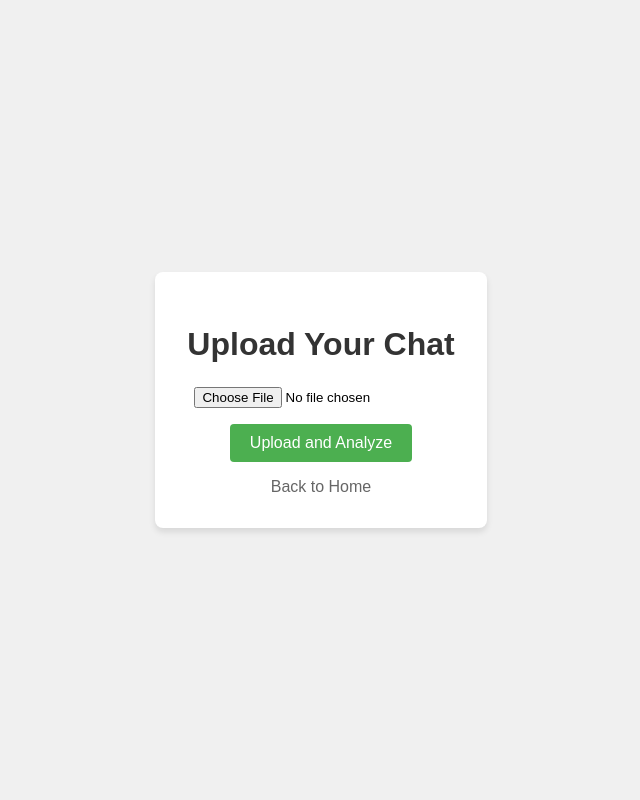
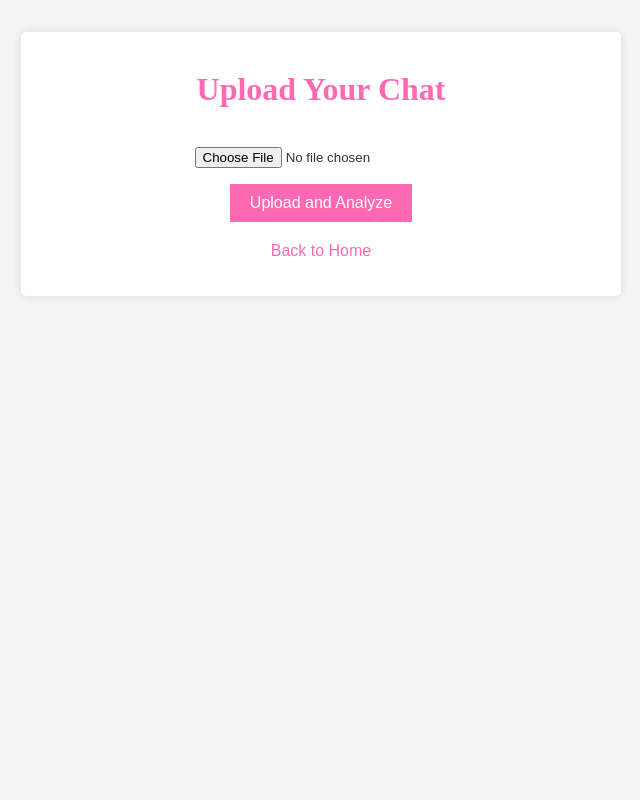
Before and after one commit to pritpalcodes/chat-insights-generator-deployed, a Flask app: page /upload in a window 1280 px wide. Shown: the whole page, without its empty margins (319-959 px from the left). Run offline with Flask 2, Linux system fonts and the light colour scheme.

Commit message:
added a different font

```diff
--- a/app.py
+++ b/app.py
@@ -1,4 +1,5 @@
-from flask import Flask, render_template, request, redirect, url_for, send_from_directory
+from flask import Flask, render_template, request, redirect, url_for, flash
+from werkzeug.utils import secure_filename
 import pandas as pd
 import re
 from collections import Counter
@@ -8,92 +9,101 @@ import calendar
 
 app = Flask(__name__)
 app.config['UPLOAD_FOLDER'] = 'uploads/'
+app.config['ALLOWED_EXTENSIONS'] = {'txt'}  # Add this line
+
+def allowed_file(filename):
+    return '.' in filename and \
+           filename.rsplit('.', 1)[1].lower() in app.config['ALLOWED_EXTENSIONS']
 
 def analyze_chat(file_path):
-    with open(file_path, 'r', encoding='utf-8') as file:
-        lines = file.readlines()
+    try:
+        with open(file_path, 'r', encoding='utf-8') as file:
+            lines = file.readlines()
 
-    # Parsing the chat data
-    data = []
-    for line in lines:
-        match = re.match(r'(\d{2}/\d{2}/\d{4}), (\d{2}:\d{2}) - (.*?): (.*)', line)
-        if match:
-            date, time, sender, message = match.groups()
-            data.append([date, time, sender, message])
+        # Parsing the chat data
+        data = []
+        for line in lines:
+            match = re.match(r'(\d{2}/\d{2}/\d{4}), (\d{2}:\d{2}) - (.*?): (.*)', line)
+            if match:
+                date, time, sender, message = match.groups()
+                data.append([date, time, sender, message])
 
-    # Create a DataFrame
-    df = pd.DataFrame(data, columns=['Date', 'Time', 'Sender', 'Message'])
+        # Create a DataFrame
+        df = pd.DataFrame(data, columns=['Date', 'Time', 'Sender', 'Message'])
 
-    # Convert Date to datetime and extract the day of the week
-    df['Date'] = pd.to_datetime(df['Date'], format='%d/%m/%Y')
-    df['Day of Week'] = df['Date'].dt.day_name()
+        # Convert Date to datetime and extract the day of the week
+        df['Date'] = pd.to_datetime(df['Date'], format='%d/%m/%Y')
+        df['Day of Week'] = df['Date'].dt.day_name()
 
-    # Analysis 1: Most repeated word in the entire chat
-    all_words = ' '.join(df['Message']).split()
-    most_common_word = Counter(all_words).most_common(1)[0]
+        # Analysis 1: Most repeated word in the entire chat
+        all_words = ' '.join(df['Message']).split()
+        most_common_word = Counter(all_words).most_common(1)[0]
 
-    # Analysis 2: Count "I love you" for each sender
-    love_count = df[df['Message'].str.contains('I love you', case=False)].groupby('Sender').size()
+        # Analysis 2: Count "I love you" for each sender
+        love_count = df[df['Message'].str.contains('I love you', case=False)].groupby('Sender').size()
 
-    # Analysis 3: Count specific emojis
-    emojis = ['😘', '🫡', '🥳', '🫶🏻', '❤️']
-    emoji_count = {emoji: df['Message'].str.count(emoji).sum() for emoji in emojis}
+        # Analysis 3: Count specific emojis
+        emojis = ['😘', '🫡', '🥳', '🫶🏻', '❤️']
+        emoji_count = {emoji: df['Message'].str.count(emoji).sum() for emoji in emojis}
 
-    # Analysis 4: Count "I wish you were here"
-    wish_count = df['Message'].str.contains('I wish you were here', case=False).sum()
+        # Analysis 4: Count "I wish you were here"
+        wish_count = df['Message'].str.contains('I wish you were here', case=False).sum()
 
-    # Analysis 5: Count "good night", "GN", or "gn"
-    good_night_count = df['Message'].str.contains(r'\bgood night\b|\bGN\b|\bgn\b', case=False).sum()
+        # Analysis 5: Count "good night", "GN", or "gn"
+        good_night_count = df['Message'].str.contains(r'\bgood night\b|\bGN\b|\bgn\b', case=False).sum()
 
-    # Analysis 6: Messages sent day-wise pie chart
-    daywise_count = df['Day of Week'].value_counts()
-    colors = plt.cm.Reds(daywise_count / max(daywise_count))  # Gradient of red based on count
+        # Analysis 6: Messages sent day-wise pie chart
+        daywise_count = df['Day of Week'].value_counts()
+        colors = plt.cm.Reds(daywise_count / max(daywise_count))  # Gradient of red based on count
 
-    plt.figure(figsize=(8, 8))
-    plt.pie(daywise_count, labels=daywise_count.index, autopct='%1.1f%%', colors=colors)
-    plt.title('Messages Sent Day Wise')
-    plt.savefig('./static/pie_chart.png')
+        plt.figure(figsize=(8, 8))
+        plt.pie(daywise_count, labels=daywise_count.index, autopct='%1.1f%%', colors=colors)
+        plt.title('Messages Sent Day Wise')
+        plt.savefig('./static/pie_chart.png')
 
-    # Convert Date to datetime and extract the hour
-    df['Date'] = pd.to_datetime(df['Date'], format='%d/%m/%Y')
-    df['Hour'] = pd.to_datetime(df['Time'], format='%H:%M').dt.hour
+        # Convert Date to datetime and extract the hour
+        df['Date'] = pd.to_datetime(df['Date'], format='%d/%m/%Y')
+        df['Hour'] = pd.to_datetime(df['Time'], format='%H:%M').dt.hour
 
-    # Hourly Distribution of Messages
-    hourly_distribution = df['Hour'].value_counts(normalize=True).sort_index() * 100
+        # Hourly Distribution of Messages
+        hourly_distribution = df['Hour'].value_counts(normalize=True).sort_index() * 100
 
-    # Convert to 12-hour format with AM/PM
-    hour_labels = []
-    for hour in hourly_distribution.index:
-        hour_label = pd.to_datetime(f'{hour}:00', format='%H:%M').strftime('%I:%M %p')
-        hour_labels.append(hour_label)
+        # Convert to 12-hour format with AM/PM
+        hour_labels = []
+        for hour in hourly_distribution.index:
+            hour_label = pd.to_datetime(f'{hour}:00', format='%H:%M').strftime('%I:%M %p')
+            hour_labels.append(hour_label)
 
-    # Who Texted More?
-    sender_distribution = df['Sender'].value_counts(normalize=True) * 100
-    sender_message_count = df['Sender'].value_counts()
+        # Who Texted More?
+        sender_distribution = df['Sender'].value_counts(normalize=True) * 100
+        sender_message_count = df['Sender'].value_counts()
 
-    # Time Spent Messaging (Number of Days with Messages)
-    days_spent_messaging = df['Date'].nunique()
+        # Time Spent Messaging (Number of Days with Messages)
+        days_spent_messaging = df['Date'].nunique()
 
-    # Laugh Counter
-    laugh_keywords = ['😂', '🤣', 'haha', 'lol', 'rofl', 'hehe']
-    laugh_count = df['Message'].apply(lambda msg: any(keyword in msg.lower() for keyword in laugh_keywords)).sum()
-    laugh_percentage = (laugh_count / len(df)) * 100
+        # Laugh Counter
+        laugh_keywords = ['😂', '🤣', 'haha', 'lol', 'rofl', 'hehe']
+        laugh_count = df['Message'].apply(lambda msg: any(keyword in msg.lower() for keyword in laugh_keywords)).sum()
+        laugh_percentage = (laugh_count / len(df)) * 100
 
-    stats = {
-        "most_common_word": most_common_word,
-        "love_count": love_count.to_dict(),
-        "emoji_count": emoji_count,
-        "wish_count": wish_count,
-        "good_night_count": good_night_count,
-        "daywise_count": daywise_count.to_dict(),
-        "hourly_distribution": hourly_distribution.to_dict(),
-        "sender_distribution": sender_distribution.to_dict(),
-        "days_spent_messaging": days_spent_messaging,
-        "laugh_count": laugh_count,
-        "laugh_percentage": laugh_percentage,
-    }
+        stats = {
+            "most_common_word": most_common_word,
+            "love_count": love_count.to_dict(),
+            "emoji_count": emoji_count,
+            "wish_count": wish_count,
+            "good_night_count": good_night_count,
+            "daywise_count": daywise_count.to_dict(),
+            "hourly_distribution": hourly_distribution.to_dict(),
+            "sender_distribution": sender_distribution.to_dict(),
+            "days_spent_messaging": days_spent_messaging,
+            "laugh_count": laugh_count,
+            "laugh_percentage": laugh_percentage,
+        }
 
-    return stats
+        return stats
+
+    except pd.errors.ParserError:
+        raise ValueError('Error parsing the chat file. Please make sure it\'s in the correct format.')
 
 @app.route('/')
 def landing():
@@ -103,15 +113,23 @@ def landing():
 def upload():
     if request.method == 'POST':
         if 'chat_file' not in request.files:
+            flash('No file part')
             return redirect(request.url)
         file = request.files['chat_file']
         if file.filename == '':
+            flash('No selected file')
             return redirect(request.url)
-        if file:
-            file_path = os.path.join(app.config['UPLOAD_FOLDER'], file.filename)
+        if file and allowed_file(file.filename):
+            filename = secure_filename(file.filename)
+            file_path = os.path.join(app.config['UPLOAD_FOLDER'], filename)
             file.save(file_path)
-            stats = analyze_chat(file_path)
-            return redirect(url_for('results', stats=stats))
+
+            try:
+                stats = analyze_chat(file_path)
+                return redirect(url_for('results', stats=stats))
+            except pd.errors.ParserError:
+                flash('Error parsing the chat file. Please make sure it\'s in the correct format.')
+                return redirect(request.url)
     return render_template('upload.html')
 
 @app.route('/results')
@@ -123,4 +141,4 @@ def results():
     return redirect(url_for('landing'))
 
 if __name__ == "__main__":
-    app.run(host='0.0.0.0', port=8000, debug=True)
+    app.run(debug=True)
--- a/static/css/landing.css
+++ b/static/css/landing.css
@@ -6,8 +6,9 @@
 }
 
 body {
-    padding-top: 40px; /* Adjust based on the height of your top-banner */
-    font-family: Arial, sans-serif;
+    padding-top: 40px;
+    font-family: "Ubuntu", sans-serif;
+    font-weight: 400;
     line-height: 1.6;
     color: #333;
     background-color: #ffffff;
--- a/static/css/styles.css
+++ b/static/css/styles.css
@@ -16,6 +16,8 @@ html {
 }
 
 body {
+    font-family: "Ubuntu", sans-serif;
+    font-weight: 400;
     font-size: var(--font-size-base);
     line-height: 1.5;
     color: #333;
--- a/static/css/upload.css
+++ b/static/css/upload.css
@@ -6,7 +6,8 @@
 }
 
 body {
-    font-family: Arial, sans-serif;
+    font-family: "Ubuntu", sans-serif;
+    font-weight: 400;
     line-height: 1.6;
     color: #333;
     background-color: #f4f4f4;
@@ -22,6 +23,8 @@ body {
 }
 
 h1 {
+    font-family: "DM Serif Text", serif;
+    font-weight: 700;
     text-align: center;
     margin-bottom: 2rem;
     color: #ff69b4;
--- a/templates/upload.html
+++ b/templates/upload.html
@@ -4,57 +4,7 @@
     <meta charset="UTF-8">
     <meta name="viewport" content="width=device-width, initial-scale=1.0">
     <title>Chat Analysis - Upload</title>
-    <style>
-        body {
-            font-family: Arial, sans-serif;
-            display: flex;
-            justify-content: center;
-            align-items: center;
-            height: 100vh;
-            margin: 0;
-            background-color: #f0f0f0;
-        }
-        .upload-container {
-            background-color: white;
-            padding: 2rem;
-            border-radius: 8px;
-            box-shadow: 0 4px 6px rgba(0, 0, 0, 0.1);
-            text-align: center;
-        }
-        h1 {
-            color: #333;
-            margin-bottom: 1.5rem;
-        }
-        form {
-            display: flex;
-            flex-direction: column;
-            align-items: center;
-        }
-        input[type="file"] {
-            margin-bottom: 1rem;
-        }
-        button {
-            background-color: #4CAF50;
-            color: white;
-            padding: 10px 20px;
-            border: none;
-            border-radius: 4px;
-            cursor: pointer;
-            font-size: 16px;
-        }
-        button:hover {
-            background-color: #45a049;
-        }
-        .back-button {
-            display: inline-block;
-            margin-top: 1rem;
-            color: #666;
-            text-decoration: none;
-        }
-        .back-button:hover {
-            text-decoration: underline;
-        }
-    </style>
+    <link rel="stylesheet" href="{{ url_for('static', filename='css/upload.css') }}">
 </head>
 <body>
     <div class="upload-container">
```
Also changed, not shown: templates/help.html (+22 -0 lines), templates/landing.html (+19 -3 lines), templates/results.html (+9 -0 lines), static/pie_chart.png (added).
